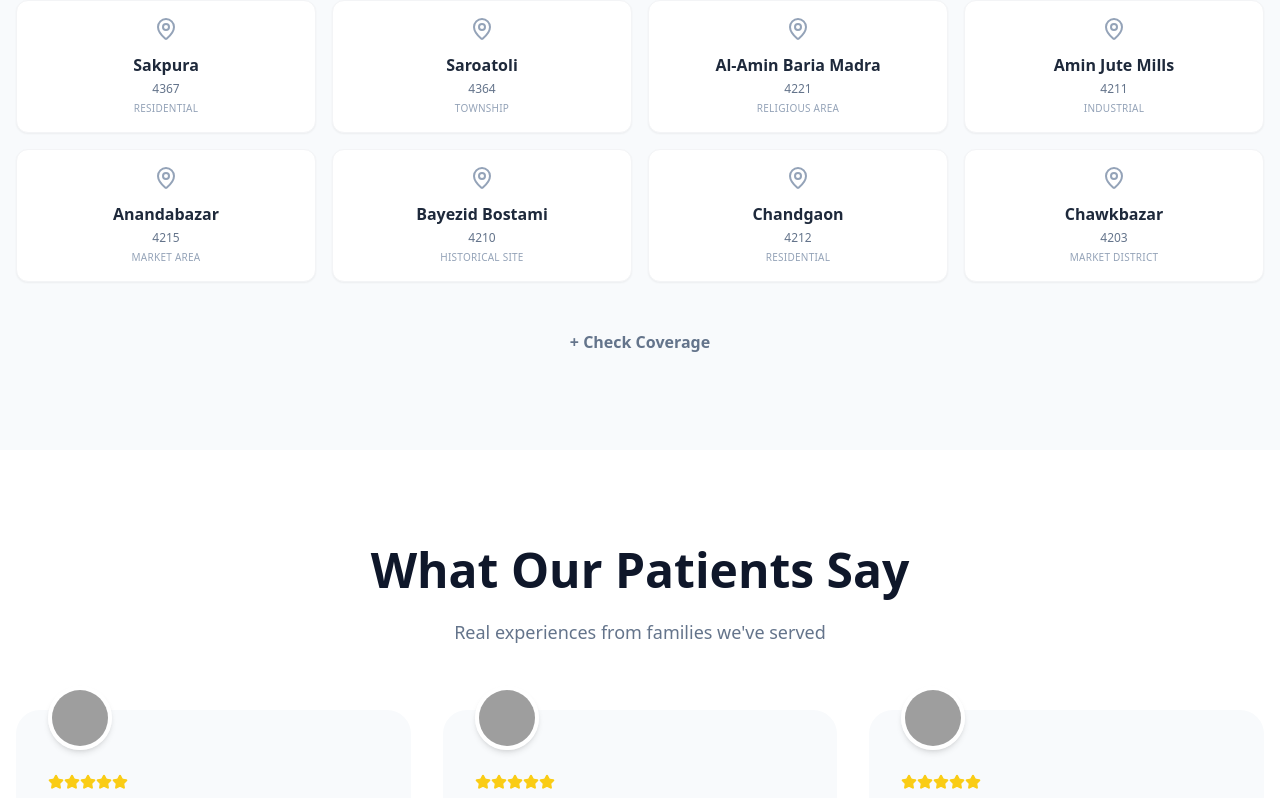
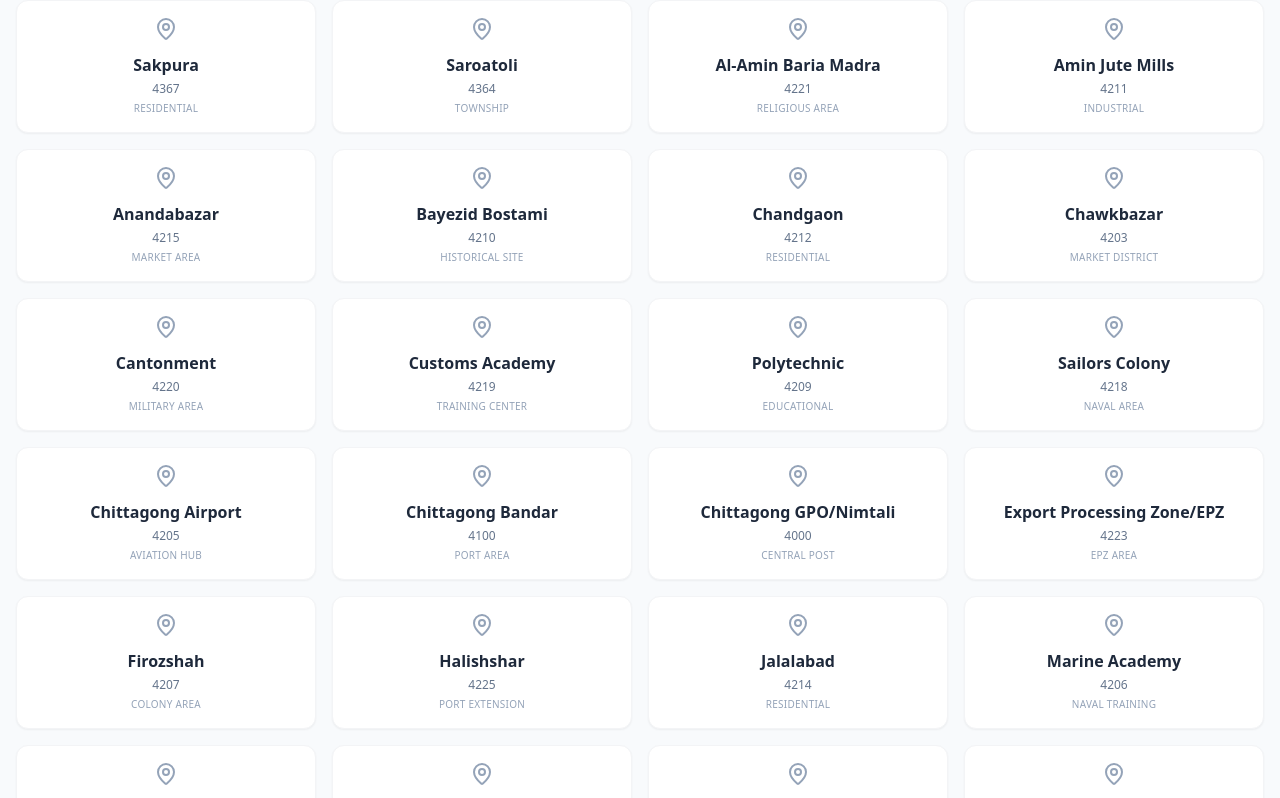
Before and after one commit to botassistorg-crypto/sadia-ambulance, a React (Vite) app: page / in a window 1280 px wide. Shown: the part 5016-5814 px from the top of the page. Built offline with nearby package versions, Linux system fonts and the light colour scheme; grey boxes are pictures that could not be loaded.

Commit message:
Update Home.tsx

```diff
--- a/pages/Home.tsx
+++ b/pages/Home.tsx
@@ -263,7 +263,7 @@ export const Home: React.FC = () => {
           </div>
 
           <div className="grid grid-cols-2 md:grid-cols-3 lg:grid-cols-4 gap-4">
-            {COVERAGE_AREAS.slice(0, 24).map((area, index) => (
+            {COVERAGE_AREAS.map((area, index) => (
               <div key={index} className="bg-white p-4 rounded-xl shadow-sm hover:shadow-md border border-gray-100 hover:border-red-200 transition-all text-center group cursor-default flex flex-col items-center justify-center h-full">
                 <div className="mb-3 text-slate-400 group-hover:text-red-600 transition-colors">
                   <MapPin size={24} />
@@ -278,13 +278,6 @@ export const Home: React.FC = () => {
               </div>
             ))}
           </div>
-           {COVERAGE_AREAS.length > 24 && (
-            <div className="text-center mt-12">
-              <Link to="/about" className="inline-block text-slate-500 font-semibold hover:text-red-600 transition-colors">
-                + Check Coverage
-              </Link>
-            </div>
-          )}
         </div>
       </section>
 
```
